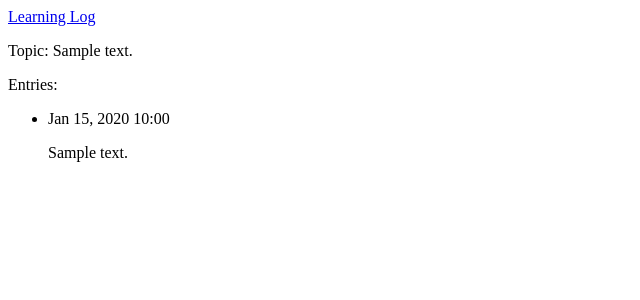
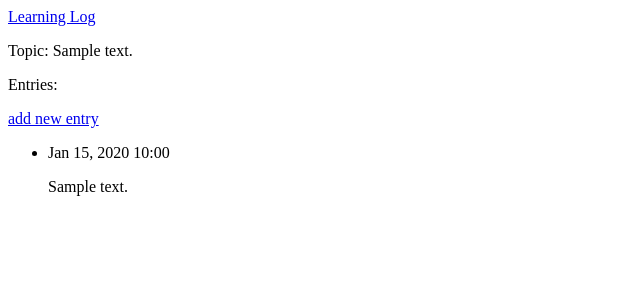
Before and after one commit to n3f/pcc-django, a Django app: page /topics/1/ in a window 1280 px wide. Shown: the top 300 px of the page, without its empty margins (0-640 px from the left). Run offline with Django 3.2, Linux system fonts and the light colour scheme; tables that the repository leaves empty hold one stand-in row (values such as "Sample post").

Commit message:
Adding entries

```diff
--- a/learning_logs/models.py
+++ b/learning_logs/models.py
@@ -12,7 +12,7 @@ class Topic(models.Model):
 
 class Entry(models.Model):
     """Something specific learned about a topic"""
-    topic = models.ForeignKey(Topic, on_delete=models.SET_NULL, null=True)
+    topic = models.ForeignKey(Topic, on_delete=models.CASCADE)
     text = models.TextField()
     date_added = models.DateTimeField(auto_now_add=True)
 
--- a/learning_logs/templates/learning_logs/topic.html
+++ b/learning_logs/templates/learning_logs/topic.html
@@ -2,6 +2,9 @@
 {% block content %}
 <p>Topic: {{ topic }}</p>
 <p>Entries:</p>
+<p>
+  <a href="{% url 'learning_logs:new_entry' topic.id %}">add new entry</a>
+</p>
 <ul>
 {% for entry in entries %}
   <li>
--- a/learning_logs/urls.py
+++ b/learning_logs/urls.py
@@ -12,4 +12,6 @@ urlpatterns = [
 	url(r'^topics/(?P<topic_id>\d+)/$', views.topic, name='topic'),
 	# new topic
 	url(r'^new_topic/$', views.new_topic, name='new_topic'),
+	# Add entry
+	url(r'^new_entry/(?P<topic_id>\d+)/$', views.new_entry, name='new_entry'),
 ]
--- a/learning_logs/views.py
+++ b/learning_logs/views.py
@@ -8,10 +8,10 @@ def index(request):
     return render(request, 'learning_logs/index.html')
 
 def topics(request):
-	"""Show all topics."""
-	topics = Topic.objects.order_by('date_added')
-	context = {'topics': topics}
-	return render(request, 'learning_logs/topics.html', context)
+    """Show all topics."""
+    topics = Topic.objects.order_by('date_added')
+    context = {'topics': topics}
+    return render(request, 'learning_logs/topics.html', context)
 
 def topic(request, topic_id):
     """Show a single topic and all its entries."""
@@ -22,7 +22,7 @@ def topic(request, topic_id):
 
 from django.http import HttpResponseRedirect
 from django.urls import reverse
-from .forms import TopicForm
+from .forms import TopicForm, EntryForm
 
 def new_topic(request):
     """Add a new topic."""
@@ -37,3 +37,20 @@ def new_topic(request):
         return HttpResponseRedirect(reverse('learning_logs:topics'))
     context = {'form': form}
     return render(request, 'learning_logs/new_topic.html', context)
+
+def new_entry(request, topic_id):
+    """Add a new entry for a particular topic."""
+    topic = Topic.objects.get(id=topic_id)
+    if request.method != 'POST':
+        # No data submitted; create a blank form.
+        form = EntryForm()
+    else:
+        # POST data submitted; process data.
+        form = EntryForm(data=request.POST)
+        if form.is_valid():
+            new_entry = form.save(commit=False)
+            new_entry.topic = topic
+            new_entry.save()
+            return HttpResponseRedirect(reverse('learning_logs:topic', args=[topic_id]))
+    context = {'topic': topic, 'form': form}
+    return render(request, 'learning_logs/new_entry.html', context)
```
Also changed, not shown: learning_logs/forms.py (+8 -1 lines), learning_logs/templates/learning_logs/new_entry.html (added, +13 -0 lines).
